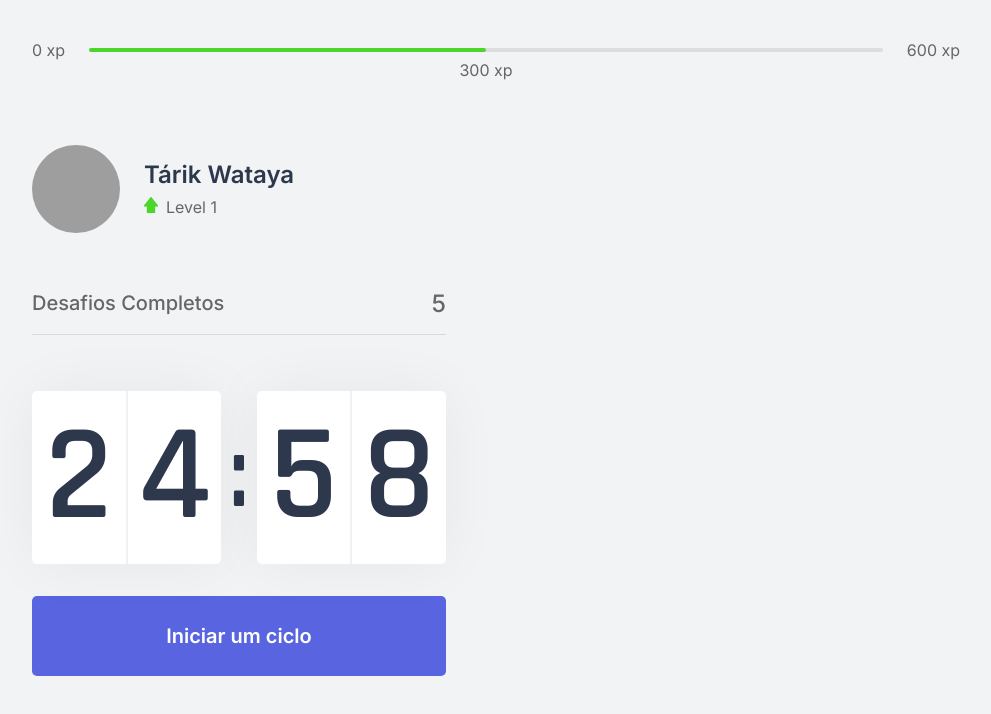
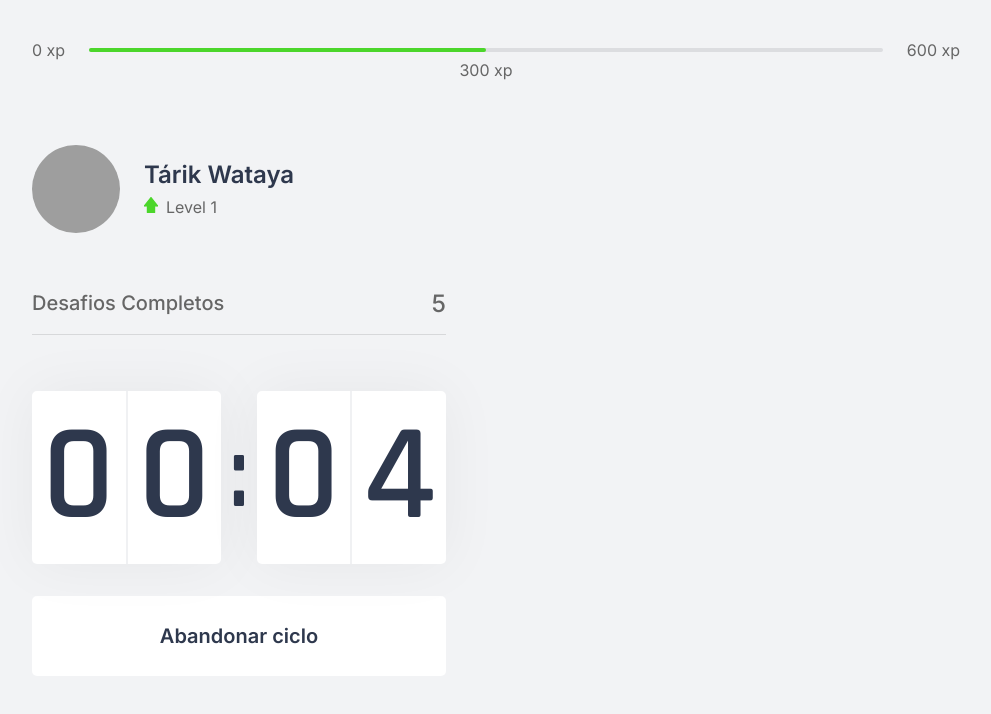
Before and after one commit to tarikwataya/Moveit, a Next.js app: page / in a window 1280 px wide. Both pictures are taken after a click on the button "Iniciar um ciclo". Shown: the top 714 px of the page, without its empty margins (144-1135 px from the left). Built offline with nearby package versions, Linux system fonts and the light colour scheme; grey boxes are pictures that could not be loaded.

Commit message:
Finalizando funcionalidade de Countdown

```diff
--- a/src/components/Countdown.tsx
+++ b/src/components/Countdown.tsx
@@ -1,9 +1,12 @@
 import { useState, useEffect } from 'react';
 import styles from '../styles/components/Countdown.module.css';
 
+let countdownTimeout: NodeJS.Timeout;
+
 export function Countdown() {
-    const [time, setTime] = useState(25 * 60);
-    const [active, setActive] = useState(false);
+    const [time, setTime] = useState(0.1 * 60);
+    const [isActive, setIsActive] = useState(false);
+    const [hasFinished, setHasFinished] = useState(false);
 
     const minutes = Math.floor(time / 60);
     const seconds = time % 60;
@@ -12,16 +15,25 @@ export function Countdown() {
     const [secondLeft, secondRight] = String(seconds).padStart(2, '0').split('');
 
     function startCountdown() {
-        setActive(true);
+        setIsActive(true);
+    }
+
+    function resetCountdown() {
+        clearTimeout(countdownTimeout);
+        setIsActive(false);
+        setTime(0.1 * 60);
     }
 
     useEffect(() => {
-        if(active && time > 0) {
-            setTimeout(() => {
+        if(isActive && time > 0) {
+            countdownTimeout = setTimeout(() => {
                 setTime(time - 1);
             }, 1000);
+        } else if (isActive && time === 0) {
+            setHasFinished(true);
+            setIsActive(false);
         }
-    }, [active, time])
+    }, [isActive, time])
 
     return (
         <div>
@@ -37,9 +49,25 @@ export function Countdown() {
                 </div>
             </div>
 
-            <button type="button" className={styles.countdownButton} onClick={startCountdown}>
-                Iniciar um ciclo
-            </button>
+            { hasFinished ? (
+                <button disabled className={styles.countdownButton}>
+                    Ciclo encerrado
+                </button>
+            ) : (
+                <>
+                    { isActive ? (
+                        <button type="button" className={`${styles.countdownButton} ${styles.countdownButtonAtive}`} onClick={resetCountdown}>
+                            Abandonar ciclo
+                        </button>
+                    ) : (
+                        <button type="button" className={styles.countdownButton} onClick={startCountdown}>
+                            Iniciar um ciclo
+                        </button>
+                    ) }
+                </>
+            ) }
+
+
         </div>
     );
 }
--- a/src/styles/components/Countdown.module.css
+++ b/src/styles/components/Countdown.module.css
@@ -59,6 +59,22 @@
     transition: background-color 0.2s;
 }
 
-.countdownButton:hover {
+.countdownButton:not(:disabled):hover {
     background: var(--blue-dark);
 }
+
+.countdownButtonAtive {
+    background: var(--white);
+    color: var(--title);
+}
+
+.countdownButtonAtive:not(:disabled):hover {
+    background: var(--red);
+    color: var(--white);
+}
+
+.countdownButton:disabled {
+    background: var(--white);
+    color: var(--text);
+    cursor: not-allowed;
+}
```
